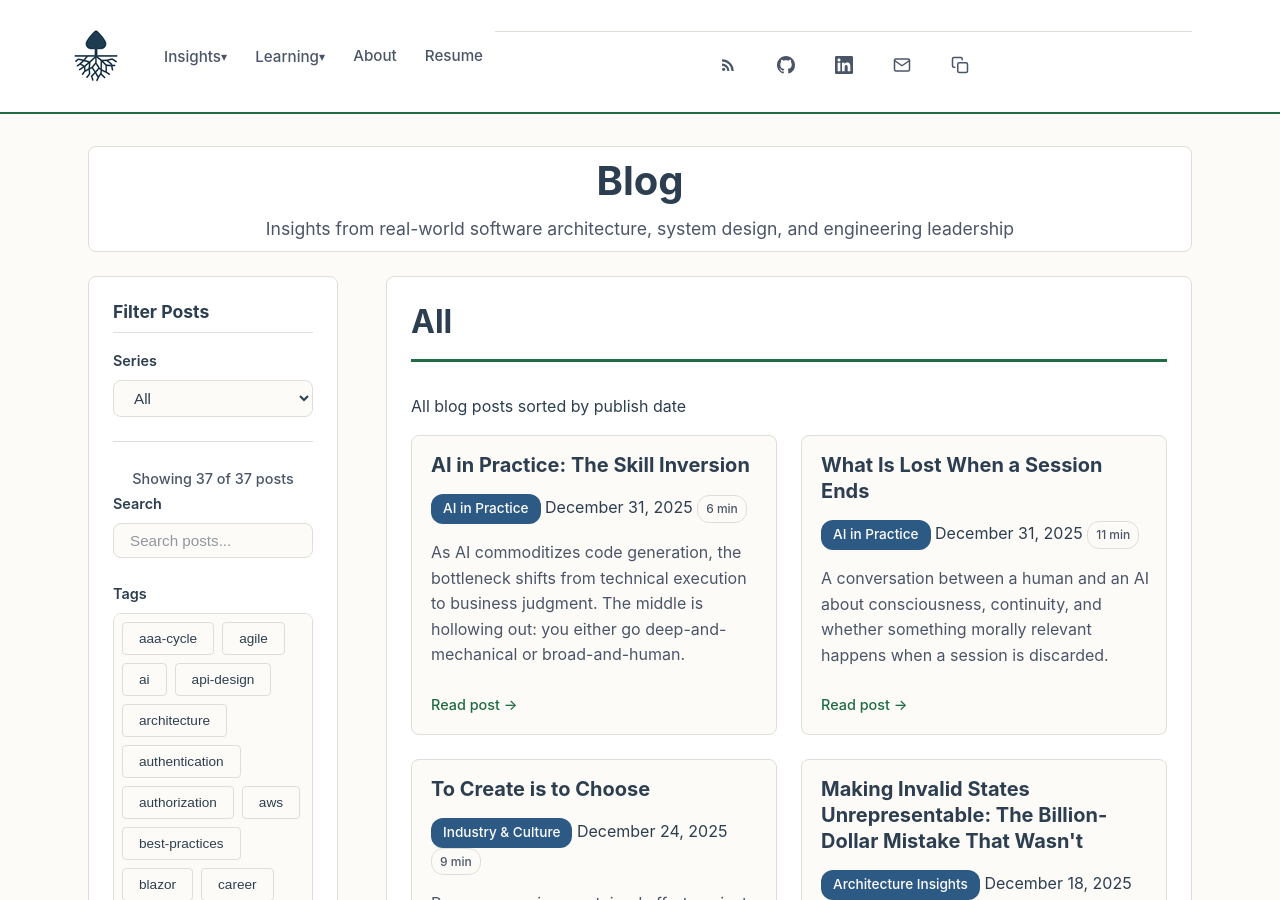
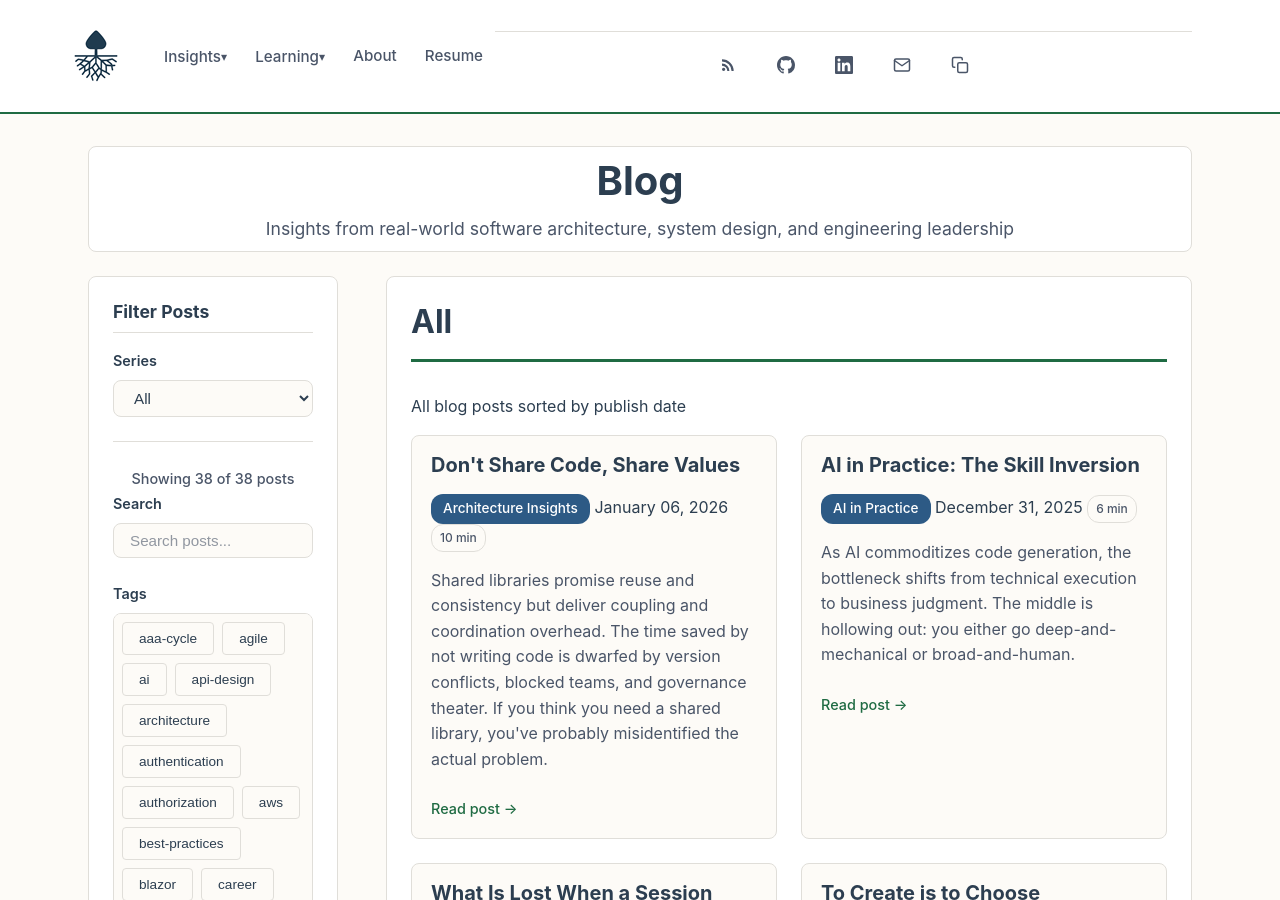
Before and after one commit to stevenstuartm/stevenstuartm.github.io, a Jekyll site: the page built from pages/blog.md, in a window 1280 px wide and 900 px high. Built offline with Jekyll 4.4.1, drawn with Linux system fonts in a browser that asks for light colours; part of the change alters nothing that is shown.

Commit message:
publishing an initial version of the shared libraries post

```diff
--- /dev/null
+++ b/_posts/2026-01-06-the-false-economy-of-shared-libraries.md
@@ -0,0 +1,146 @@
+---
+layout: post
+title: "Don't Share Code, Share Values"
+date: 2026-01-06
+description: "Shared libraries promise reuse and consistency but deliver coupling and coordination overhead. The time saved by not writing code is dwarfed by version conflicts, blocked teams, and governance theater. If you think you need a shared library, you've probably misidentified the actual problem."
+series: "Architecture Insights"
+tags: [architecture, distributed-systems, microservices, governance]
+---
+
+This is a highly opinionated take on shared libraries when used for and by internal systems. After seeing costs explode for trivial tasks and critical production updates failing to deliver on time in nearly every organization I have witnessed, I am willing to take an extreme stance on the subject.
+
+## Shared Libraries Violate Core Principles
+
+Distributing components isn't just about distributing work. It's about the Single Responsibility Principle applied at the system level: clear ownership, implementation isolation, and infrastructural independence. These benefits are often implicit in the decision to distribute, but they're the whole point. The share-nothing principle makes this explicit. Services should be autonomous, independently deployable, and free from implementation coupling. When services share nothing, teams can deploy, scale, and evolve independently. The Open/Closed Principle reinforces this at the code level. Code should be open for extension but closed for modification, allowing new behavior without risking breakage to existing consumers.
+
+Shared libraries violate these principles. They create little monoliths: siblings cast from the same mold, coupled through shared implementation despite being distributed in name.
+
+Yet the pitch keeps coming: "We have this code in three places. Let's consolidate it into a shared library. We'll save time, ensure consistency, and make everyone's life easier." It sounds reasonable, yet it ignores decades of architectural pain and lessons learned. The decision only calculates the cost of duplication while ignoring the cost of sharing across teams, domains, and technical boundaries.
+
+Before we dive into why shared libraries are so detrimental, let's use the next two sections to define the scope of what we mean by shared libraries and when they are okay and when they are not.
+
+## Don't Reinvent the Wheel vs. Don't Share Internal Types
+
+There's a meaningful distinction between using established external libraries and sharing internal abstractions.
+
+Using mature, well-tested libraries for universal problems makes sense. Logging frameworks, HTTP clients, serialization libraries, and authentication middleware exist because these problems are universal and well-understood. Someone else solved them better than you would, and the cost of depending on their solution is low because the solution is stable.
+
+Sharing your internal `CustomerDto` across services is different. Sharing your "standard" repository pattern is different. Sharing your domain models between bounded contexts is different. These aren't universal problems with stable solutions. They're your internal abstractions, and forcing them on other teams assumes those teams should think the same way you do.
+
+The distinction matters: external libraries abstract universal problems. Internal shared libraries impose your specific mental model on teams that might have legitimately different needs.
+
+## SDKs Are Different
+
+There's an important distinction between shared libraries and SDKs.
+
+An SDK abstracts what you expose: the public contract of a service or platform. It exists because external consumers shouldn't need to construct HTTP requests, handle auth tokens, or parse response formats. The SDK serves the consumer by making your service easier to use correctly.
+
+An SDK also has a different lifecycle. The platform and its features are built first; the SDK comes into being afterward, at the proper time and in the proper manner for a different audience. Even when the SDK is your primary product, it's still an abstraction of external ingress points and external representations. The SDK's development and release cycles are separate from the internal teams building features, because the dynamics between customer and development team are different from the dynamics between internal teams.
+
+A shared library abstracts how you think internally: your domain models, your patterns, your "standard way" of doing things. It exists because someone decided other teams should think the same way. The shared library serves a governance impulse, not the consumer. And unlike an SDK, it tries to couple internal teams to the same release cycle and the same implementation decisions.
+
+The SDK says: "Here's how to use our thing."
+The shared library says: "Here's how you should build your thing."
+
+One is a service to consumers. The other is an imposition on autonomous teams disguised as help.
+
+## Your Runtime Already Solved This
+
+The shared library pitch often targets "utility code" that your runtime already provides. If you're using .NET, the framework gives you HTTP clients, JSON serialization, logging abstractions, dependency injection, and configuration management. Why would you need an internal shared library wrapping `HttpClient` when `HttpClient` exists and is battle-tested by millions of applications?
+
+The urge to share usually targets exactly this kind of code: wrappers, helpers, and utilities that add a thin layer over framework primitives. But the framework primitives are already shared. They're already tested. They're already documented. Your wrapper just adds coordination overhead on top of something that didn't need wrapping.
+
+This varies by ecosystem. Python's dependency management is notoriously painful, and shared internal libraries compound the problem. You're coordinating versions across teams in an ecosystem that already struggles with version conflicts. The runtime that makes sharing easiest is often the one where sharing is least necessary.
+
+## The Costs Nobody Calculates
+
+When someone proposes a shared library, they calculate the savings: "This code exists in five services. If we consolidate, we only maintain it once."
+
+What they don't calculate:
+
+**Version conflicts and upgrade pain.** Five teams now depend on your library. They release on different cadences. One team needs a breaking change. Now you're either maintaining multiple versions indefinitely or forcing upgrades on teams that have other priorities. The "one place to maintain" becomes "one place that blocks everyone."
+
+**Teams blocked waiting for changes.** A team needs functionality the library doesn't have. They can't just add it. They need to coordinate with the library owners, get the change approved, wait for a release, and then upgrade. What would have been a two-hour change becomes a two-week dependency chain.
+
+**Debugging across boundaries.** When something breaks, the investigation now spans your code and the library code. Your team doesn't own the library. Maybe they don't fully understand it. The abstraction that was supposed to simplify their lives has added a layer they have to dig through.
+
+**Evolution toward bloat.** The library starts focused. Then another team needs something slightly different. Then another. The library accumulates features to serve multiple masters. It becomes a grab-bag of loosely related functionality, coupled together because they share a package, not because they belong together.
+
+## The Testing Burden Doesn't Shrink
+
+Sharing code doesn't reduce your testing burden.
+
+You still need load testing, chaos testing, penetration testing, and UAT. The fact that two services use the same HTTP client implementation doesn't mean you can skip validating either service's behavior under load.
+
+If two teams copy-pasted the same code, they'd both still test their systems. The testing happens regardless. The only thing the shared library added was coordination overhead on top of the testing you were always going to do.
+
+The "efficiency" of shared code is an illusion that ignores where the actual costs lie.
+
+## The Cohesion and Coupling Diagnosis
+
+If two services genuinely need the same function, you have three possibilities:
+
+**It's a cohesion problem.** That function belongs in one place and should be called, not duplicated. Extract it into a service with an API. Now there's a clear owner, a clear contract, and no shared implementation coupling consumers together.
+
+**It's a coupling problem.** You've drawn your boundaries wrong. The services that "need" the same code are actually more related than you thought. Reconsider where the boundary belongs rather than papering over the boundary violation with a shared dependency.
+
+**It's genuinely independent.** The similarity is coincidental. Both services need to format dates or parse JSON or validate email addresses. Copy the code. Move on. The duplication costs less than the coordination, and the implementations can evolve independently as each service's needs diverge.
+
+A shared library is almost never the right answer because it solves a problem that doesn't exist (duplicated code) while creating problems that do (coupling, versioning, blocked teams).
+
+## No Architecture Style Wants This
+
+The shared library pitch assumes that code reuse across boundaries is inherently valuable. But examine any coherent architectural paradigm and the opposite becomes clear:
+
+**Layered architecture** separates concerns into distinct layers. Sharing code across layers violates the separation you created them for. If your presentation layer and your data layer share a library, you've coupled what you explicitly designed to be independent.
+
+**Domain-driven architecture** creates autonomous domains with clear boundaries. Shared libraries create exactly the coupling you architected to avoid. If Domain A and Domain B share implementation code, they're not really autonomous. They're a distributed monolith with extra steps.
+
+**Functional/technical architecture** defines components accessed through explicit interfaces. If you need a shared package to reuse behavior, your component boundaries are wrong. The behavior should live in a component that others call, not in a library that everyone imports.
+
+Every architectural style has a theory about where boundaries belong and why. Shared libraries violate those boundaries. If your architecture says "these things are separate" and your dependency graph says "actually they share this code," one of them is wrong.
+
+## The Governance Theater Problem
+
+Shared libraries often emerge from a governance impulse: "Teams are doing things inconsistently. We need to standardize."
+
+The instinct isn't wrong, and consistency matters. But shared libraries are governance theater. They create the appearance of consistency without addressing the underlying problem.
+
+If teams are building things inconsistently, the question is why. Usually it's because they don't share the same understanding of what matters, what the tradeoffs are, and what "good" looks like. That's an alignment problem. It requires conversation, documentation, and shared values.
+
+Forcing everyone to use the same library doesn't create alignment. It creates compliance. Teams will use your library and still build inconsistent systems because the library doesn't encode the thinking and testing.
+
+Governance through values: "Here's why we authenticate this way, here are the tradeoffs, here's what we're optimizing for. Align your implementation to these principles."
+
+Governance through code: "Use this library or you're non-compliant."
+
+The first creates alignment while preserving autonomy. Teams understand the principles and can make good decisions in novel situations. The second creates coupling while providing the illusion of alignment. Teams comply without understanding, and the moment they hit a situation the library doesn't cover, they're lost.
+
+## The Exception: Security Protocols
+
+There's one domain where shared libraries make sense. Shared libraries can work for security protocols like ingress handling, service-to-service authentication, and encryption standards.
+
+Why security is different:
+
+- **The domain is stable and well-understood.** Authentication patterns don't change week to week. The library doesn't need constant evolution to serve its consumers.
+- **The cost of getting it wrong is catastrophic.** Security isn't a place for teams to make independent decisions and learn from mistakes. The blast radius is too large.
+- **The surface area is thin and focused.** A good security library does one thing. It's not a grab-bag of utilities that grows to serve multiple purposes.
+- **Autonomy isn't the goal.** You actually want teams to do security the same way. The coupling is a feature, not a bug.
+
+Even here, the library should be as minimal as possible. Provide the security primitive and get out of the way. The moment it starts accumulating "helpful" utilities beyond its core purpose, it's sliding toward the problems that plague other shared libraries.
+
+## What to Do Instead
+
+When you feel the urge to create a shared library, pause and diagnose the actual problem:
+
+**If it's a capability multiple services need:** Build a service, not a library. Expose an API. Now there's clear ownership, independent deployment, and consumers that can't get version-locked.
+
+**If it's a pattern you want to standardize:** Write documentation. Explain the principles, the tradeoffs, and the reasoning. Let teams implement the pattern in their own codebases. They'll understand it better than if they'd just imported your abstraction.
+
+**If it's truly just duplicated code:** Let it be duplicated. The coordination cost of sharing exceeds the maintenance cost of duplication. And the duplicates can evolve independently as needs diverge.
+
+**If it's a security primitive:** Fine. Build the library. Keep it minimal, stable, and focused. Recognize it's a necessary evil, not a model to emulate.
+
+The shared library is a solution to a problem that rarely exists in the form people imagine. Code duplication isn't what slows teams down. Building the wrong thing is the real enemy. Obsessing over shared code compliance and version alignment diverts attention from what matters: sharing quality and development values, and keeping each domain focused on its specific goals.
+
+Don't share code. Share values.
--- a/assets/data/blog_series_config.json
+++ b/assets/data/blog_series_config.json
@@ -7,6 +7,7 @@
     "Architecture Insights": {
       "description": "Deep dives into architectural patterns, code quality, and system design principles",
       "posts": [
+        "2026-01-06-the-false-economy-of-shared-libraries.md",
         "2025-12-18-making-invalid-states-unrepresentable-the-billion-dollar-mistake-that-wasnt.md",
         "2025-12-09-rethinking-internal-vs-external-service-partitioning.md",
         "2025-11-07-rebuild-or-realign.md",
```
